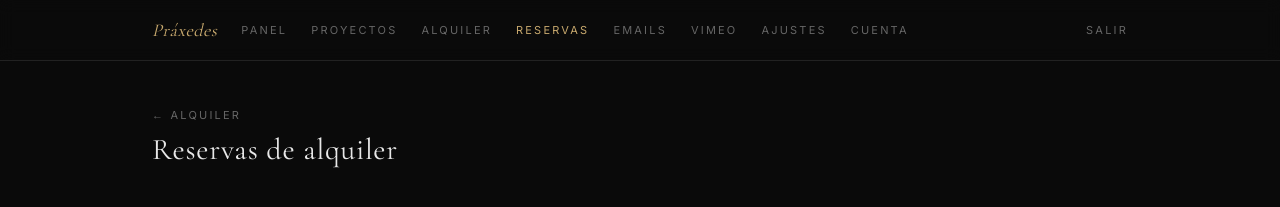
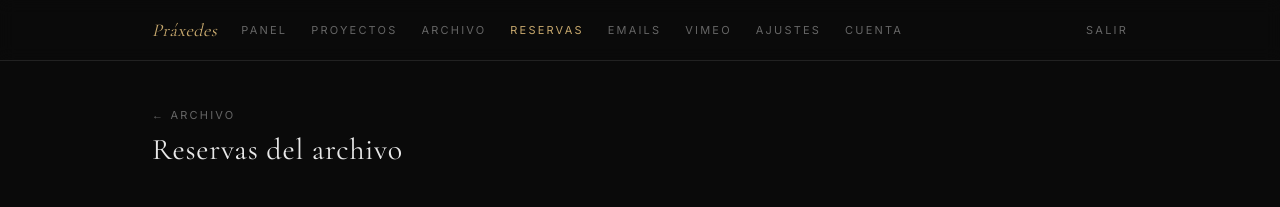
Before and after one commit to feedmelab/praxedes-web, a Next.js app: page /admin/rental/reservations in a window 1280 px wide. Shown: the top 207 px of the page. Built offline with nearby package versions, Linux system fonts and the light colour scheme; no server answers; the database is empty; sample sign-in values are in the browser's storage.

Commit message:
textos: renombrar 'Alquiler/Rental' a 'Archivo/Archive' en toda la web y admin

```diff
--- a/messages/en.json
+++ b/messages/en.json
@@ -3,13 +3,13 @@
     "commercials": "Commercials",
     "film": "Film & TV",
     "gallery": "Editorial",
-    "rental": "Rental",
+    "rental": "Archive",
     "about": "About",
     "contact": "Contact"
   },
   "home": {
     "eyebrow": "Styling · Costume design",
-    "claim": "Stylist · Costume designer · Costume rental",
+    "claim": "Stylist · Costume designer · Costume archive",
     "scroll": "Scroll",
     "selectedWork": "Selected work",
     "selectedWorkIdx": "Film · Commercials · Fashion",
@@ -35,7 +35,7 @@
     "subtitle": "Production stills"
   },
   "rental": {
-    "title": "Costume rental",
+    "title": "Costume archive",
     "subtitle": "Costume stock for film and advertising",
     "cta": "Check availability",
     "all": "All",
@@ -130,10 +130,10 @@
     "sent": "Request sent",
     "thanksTitle": "Thank you!",
     "thanksBody": "We received your request. We will get in touch to confirm availability.",
-    "backToRental": "Back to rental",
+    "backToRental": "Back to archive",
     "emptyTitle": "Your cart is empty",
-    "emptyBody": "Add pieces from the rental catalogue.",
-    "browse": "Browse rental",
+    "emptyBody": "Add pieces from the archive.",
+    "browse": "Browse archive",
     "onlyFree": "Only {n} left for those dates",
     "noStock": "Not available for those dates",
     "someUnavailable": "Some piece is unavailable for those dates. Adjust quantities or dates.",
--- a/messages/es.json
+++ b/messages/es.json
@@ -3,13 +3,13 @@
     "commercials": "Publicidad",
     "film": "Cine y TV",
     "gallery": "Editorial",
-    "rental": "Alquiler",
+    "rental": "Archivo",
     "about": "Sobre mí",
     "contact": "Contacto"
   },
   "home": {
     "eyebrow": "Estilismo · Diseño de vestuario",
-    "claim": "Estilista · Diseñadora de vestuario · Costume rental",
+    "claim": "Estilista · Diseñadora de vestuario · Costume archive",
     "scroll": "Desliza",
     "selectedWork": "Trabajo destacado",
     "selectedWorkIdx": "Cine · Publicidad · Moda",
@@ -35,7 +35,7 @@
     "subtitle": "Imágenes de producción"
   },
   "rental": {
-    "title": "Alquiler de vestuario",
+    "title": "Archivo de vestuario",
     "subtitle": "Fondo de vestuario para cine y publicidad",
     "cta": "Consultar disponibilidad",
     "all": "Todo",
@@ -130,10 +130,10 @@
     "sent": "Solicitud enviada",
     "thanksTitle": "¡Gracias!",
     "thanksBody": "Hemos recibido tu solicitud. Te escribiremos para confirmar la disponibilidad.",
-    "backToRental": "Volver al alquiler",
+    "backToRental": "Volver al archivo",
     "emptyTitle": "Tu carrito está vacío",
-    "emptyBody": "Añade prendas desde el catálogo de alquiler.",
-    "browse": "Ver alquiler",
+    "emptyBody": "Añade prendas desde el catálogo del archivo.",
+    "browse": "Ver archivo",
     "onlyFree": "Solo quedan {n} en esas fechas",
     "noStock": "Sin disponibilidad en esas fechas",
     "someUnavailable": "Alguna prenda no está disponible en esas fechas. Ajusta cantidades o fechas.",
--- a/src/app/admin/(protected)/_components/AdminNav.tsx
+++ b/src/app/admin/(protected)/_components/AdminNav.tsx
@@ -8,7 +8,7 @@ import { cn } from '@/lib/utils'
 const links = [
   { href: '/admin', label: 'Panel' },
   { href: '/admin/projects', label: 'Proyectos' },
-  { href: '/admin/rental', label: 'Alquiler' },
+  { href: '/admin/rental', label: 'Archivo' },
   { href: '/admin/rental/reservations', label: 'Reservas' },
   { href: '/admin/emails', label: 'Emails' },
   { href: '/admin/vimeo', label: 'Vimeo' },
@@ -20,7 +20,7 @@ export default function AdminNav() {
   const pathname = usePathname()
 
   // La coincidencia más específica (href más largo) gana, para no marcar
-  // "Alquiler" y "Reservas" a la vez.
+  // "Archivo" y "Reservas" a la vez.
   const best = links
     .filter((l) => (l.href === '/admin' ? pathname === '/admin' : pathname.startsWith(l.href)))
     .sort((a, b) => b.href.length - a.href.length)[0]
--- a/src/app/admin/(protected)/emails/page.tsx
+++ b/src/app/admin/(protected)/emails/page.tsx
@@ -17,7 +17,7 @@ export default async function EmailsPage() {
     <div>
       <PageHeader title="Plantillas de email" />
       <p className="mb-6 max-w-[60ch] text-sm text-muted">
-        Textos de los correos automáticos de alquiler. Puedes usar estas variables, que se
+        Textos de los correos automáticos del archivo. Puedes usar estas variables, que se
         sustituyen al enviar: <code className="text-accent">{TEMPLATE_VARS.join('  ')}</code>.
       </p>
       <EmailTemplatesForm templates={templates} />
--- a/src/app/admin/(protected)/page.tsx
+++ b/src/app/admin/(protected)/page.tsx
@@ -21,7 +21,7 @@ export default async function AdminDashboard() {
       href: '/admin/projects',
     },
     {
-      label: 'Alquiler',
+      label: 'Archivo',
       value: rentalTotal,
       hint: `${rentalAvailable} disponibles`,
       href: '/admin/rental',
--- a/src/app/admin/(protected)/rental/[id]/page.tsx
+++ b/src/app/admin/(protected)/rental/[id]/page.tsx
@@ -28,7 +28,7 @@ export default async function EditRentalPage({ params }: { params: Promise<{ id:
 
   return (
     <div className="space-y-10">
-      <PageHeader title={item.nameEs} back={{ href: '/admin/rental', label: 'Alquiler' }}>
+      <PageHeader title={item.nameEs} back={{ href: '/admin/rental', label: 'Archivo' }}>
         <a
           href="/es/alquiler"
           target="_blank"
--- a/src/app/admin/(protected)/rental/new/page.tsx
+++ b/src/app/admin/(protected)/rental/new/page.tsx
@@ -12,7 +12,7 @@ export default function NewRentalPage() {
 
   return (
     <div>
-      <PageHeader title="Nueva pieza" back={{ href: '/admin/rental', label: 'Alquiler' }} />
+      <PageHeader title="Nueva pieza" back={{ href: '/admin/rental', label: 'Archivo' }} />
       <Card>
         <RentalForm action={action} submitLabel="Crear pieza" />
       </Card>
--- a/src/app/admin/(protected)/rental/page.tsx
+++ b/src/app/admin/(protected)/rental/page.tsx
@@ -4,7 +4,7 @@ import { RENTAL_CATEGORIES } from '../projects/labels'
 import type { RentalImage } from './actions'
 import RentalList from './RentalList'
 
-export const metadata = { title: 'Alquiler' }
+export const metadata = { title: 'Archivo' }
 
 export default async function RentalPage() {
   const items = await prisma.rentalItem.findMany({
@@ -13,7 +13,7 @@ export default async function RentalPage() {
 
   return (
     <div>
-      <PageHeader title="Alquiler">
+      <PageHeader title="Archivo">
         <ButtonLink href="/admin/rental/new" variant="solid">
           + Nuevo
         </ButtonLink>
--- a/src/app/admin/(protected)/rental/reservations/page.tsx
+++ b/src/app/admin/(protected)/rental/reservations/page.tsx
@@ -73,10 +73,7 @@ export default async function ReservationsPage({
 
   return (
     <div className="space-y-8">
-      <PageHeader
-        title="Reservas de alquiler"
-        back={{ href: '/admin/rental', label: 'Alquiler' }}
-      />
+      <PageHeader title="Reservas del archivo" back={{ href: '/admin/rental', label: 'Archivo' }} />
       <ReservationsManager
         reservations={data}
         items={itemOptions}
--- a/src/app/admin/(protected)/settings/actions.ts
+++ b/src/app/admin/(protected)/settings/actions.ts
@@ -11,6 +11,7 @@ export type HeroVideo = { fileId: string; name: string; url: string; size: numbe
 export async function listHeroVideos(): Promise<HeroVideo[]> {
   const session = await auth()
   if (!session) return []
+
   try {
     const files = (await listFiles('/praxedes/hero', 100)) as Array<{
       fileId?: string
```
